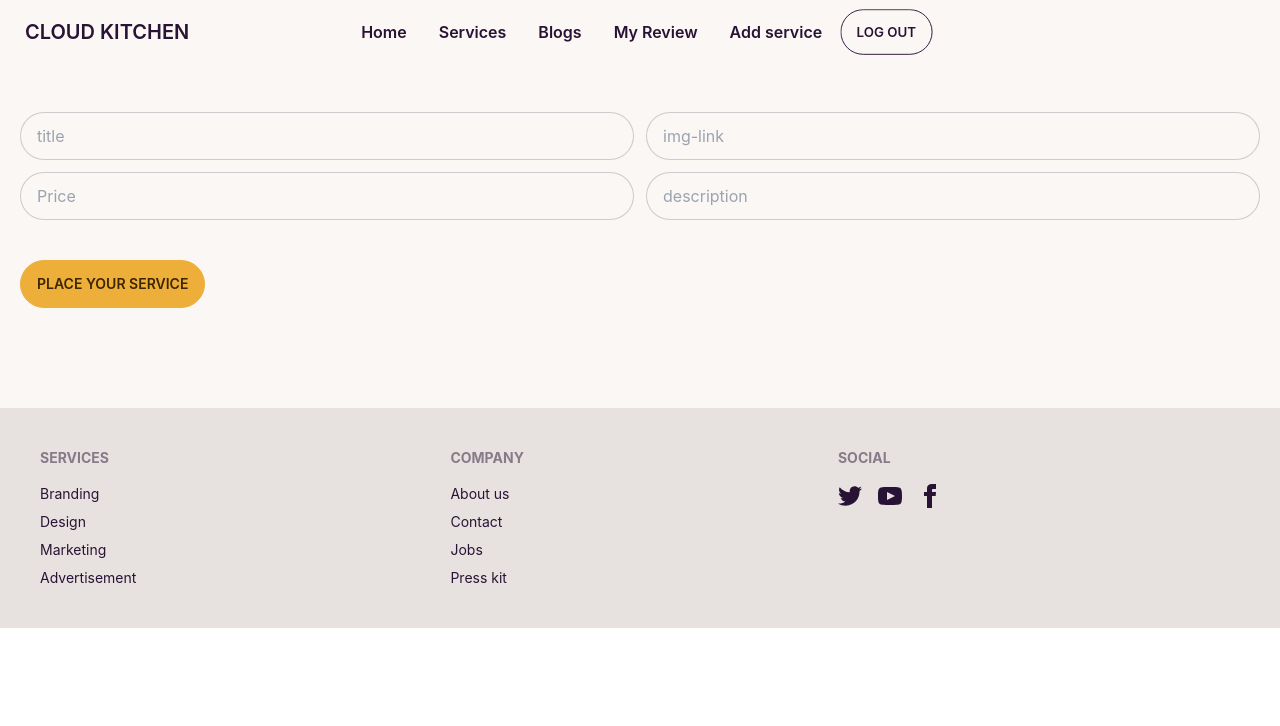
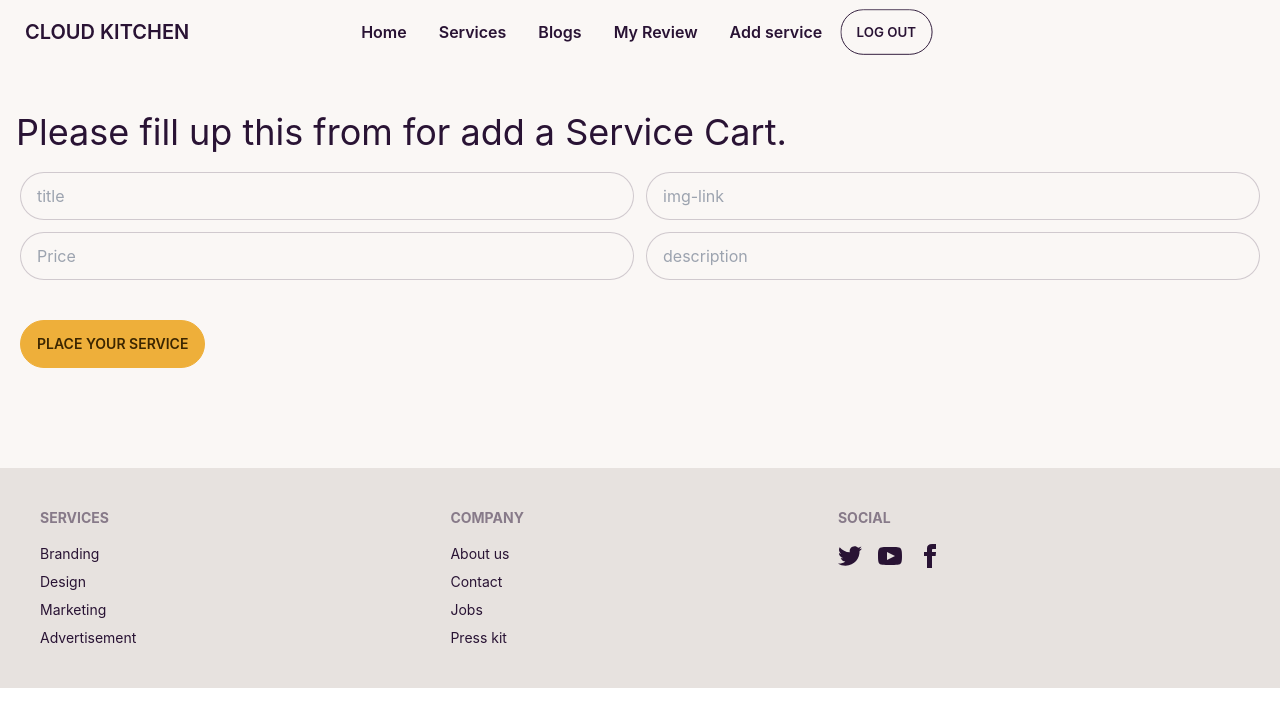
Before and after one commit to Mohammod-Ali/cloud-kitchen-client, a React (Create React App) app: page /addservice in a window 1280 px wide. Shown: the top 726 px of the page. Built offline with nearby package versions, Linux system fonts and the light colour scheme; no server answers; sample sign-in values are in the browser's storage.

Commit message:
from titile added

```diff
--- a/src/Pages/AddService/AddService.js
+++ b/src/Pages/AddService/AddService.js
@@ -39,6 +39,7 @@ const AddService = () => {
 
   return (
     <div>
+        <h2 className="font-bolder text-4xl m-4">Please fill up this from for add a Service Cart.</h2>
       <form onSubmit={handleAddService}>
         <div className="grid grid-cols-1 lg:grid-cols-2 gap-3  lg:my-5 lg:mx-5 ">
           <input
```
